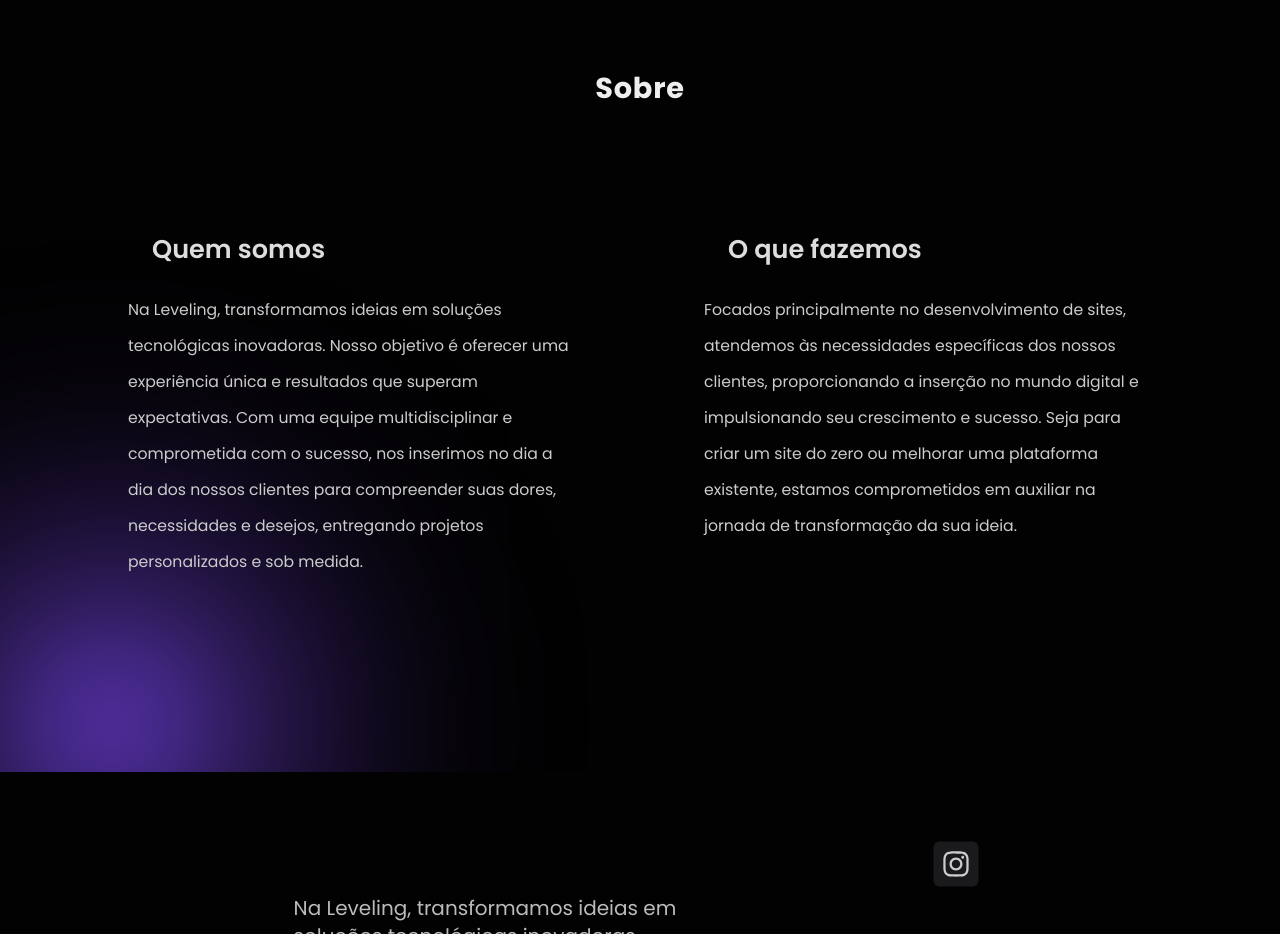
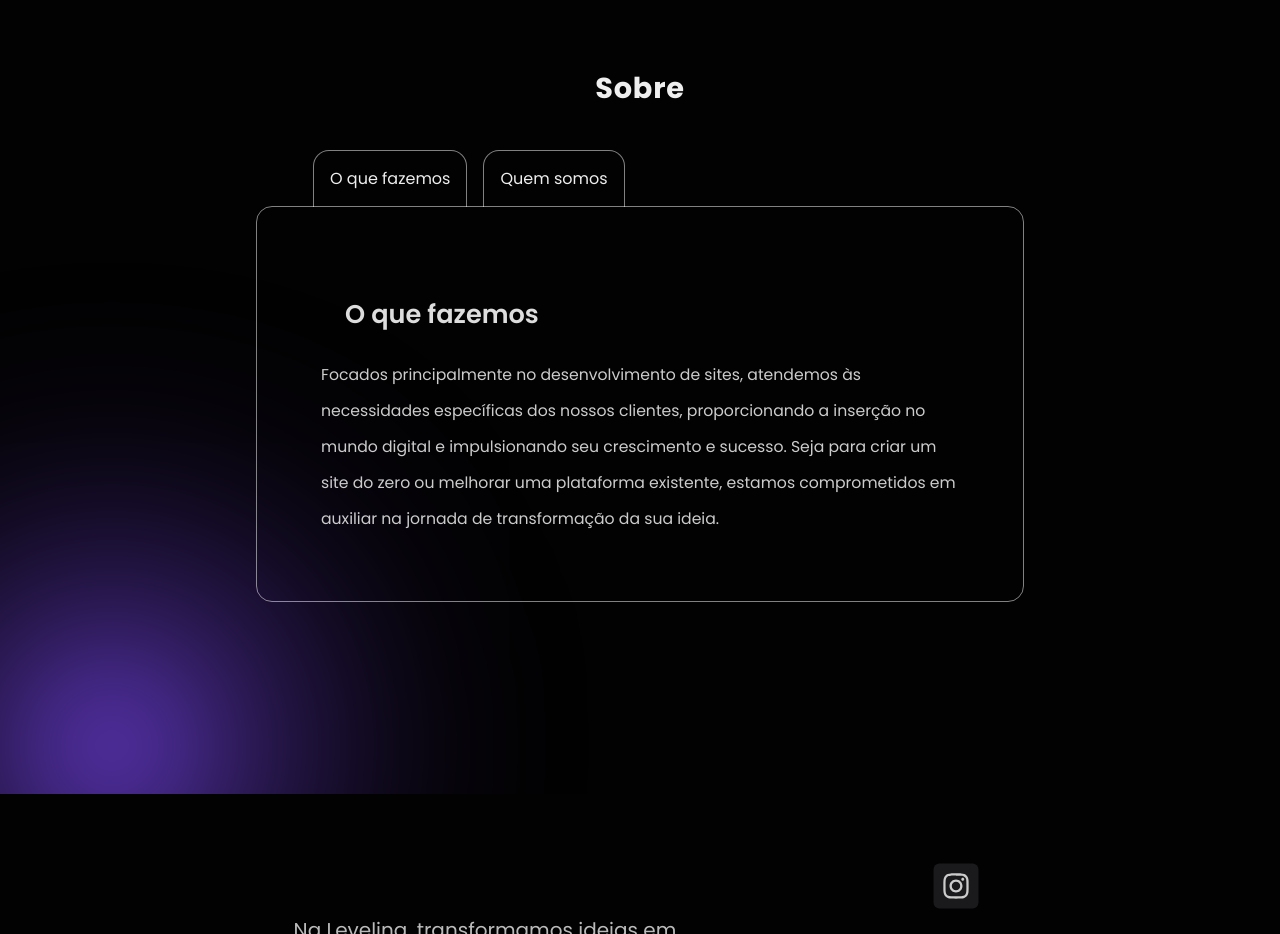
Before and after one commit to RenanlMelo/Leveling, a Next.js app: page / in a window 1280 px wide. Shown: the part 2860-3794 px from the top of the page. Built offline with nearby package versions, Linux system fonts and the light colour scheme.

Commit message:
atualizando sobre e tamanho do footer

```diff
--- a/components/about/About.tsx
+++ b/components/about/About.tsx
@@ -1,4 +1,20 @@
+import { useState } from "react";
+
 export const About = () => {
+  const data1 = {
+    name: "Quem Somos",
+    description:
+      "Na Leveling, transformamos ideias em soluções tecnológicas inovadoras. Nosso objetivo é oferecer uma experiência única e resultados que superam expectativas. Com uma equipe multidisciplinar e comprometida com o sucesso, nos inserimos no dia a dia dos nossos clientes para compreender suas dores, necessidades e desejos, entregando projetos personalizados e sob medida.",
+  };
+
+  const data2 = {
+    name: "O que fazemos",
+    description:
+      "Focados principalmente no desenvolvimento de sites, atendemos às necessidades específicas dos nossos clientes, proporcionando a inserção no mundo digital e impulsionando seu crescimento e sucesso. Seja para criar um site do zero ou melhorar uma plataforma existente, estamos comprometidos em auxiliar na jornada de transformação da sua ideia.",
+  };
+
+  const [toggle, setToggle] = useState(false);
+
   return (
     <>
       <section
@@ -8,32 +24,21 @@
         <h2 className="text-[#eee] text-[2.25vw] font-bold tracking-wide mb-24">
           Sobre
         </h2>
-        <div className="grid grid-cols-2 justify-center items-center px-[10vw] gap-x-32">
-          <div className="flex flex-col justify-start items-start h-full">
+        <div className="flex justify-center items-center px-[20vw] gap-x-32">
+          <div className="flex flex-col justify-start items-start h-full border border-white/50 p-16 rounded-2xl relative">
+            <div className="absolute top-0 left-10 -translate-y-full flex gap-x-4 p-4 pb-0">
+              <button onClick={() => setToggle(!toggle)} className="p-4 border border-b-0 border-white/50 rounded-2xl rounded-b-none text-[#eee]">
+                O que fazemos
+              </button>
+              <button onClick={() => setToggle(!toggle)} className="p-4 border border-b-0 border-white/50 rounded-2xl rounded-b-none text-[#eee]">
+                Quem somos
+              </button>
+            </div>
             <h3 className="text-[#ddd] text-[2vw] font-semibold whitespace-nowrap p-6">
-              Quem somos
+              {toggle ? data1.name : data2.name}
             </h3>
             <p className="text-[calc(.6vw+8px)] leading-9 text-[#ccc]">
-              Na Leveling, transformamos ideias em soluções tecnológicas
-              inovadoras. Nosso objetivo é oferecer uma experiência única e
-              resultados que superam expectativas. Com uma equipe
-              multidisciplinar e comprometida com o sucesso, nos inserimos no
-              dia a dia dos nossos clientes para compreender suas dores,
-              necessidades e desejos, entregando projetos personalizados e sob
-              medida.{" "}
-            </p>
-          </div>
-          <div className="flex flex-col justify-start items-start h-full">
-            <h3 className="text-[#ddd] text-[2vw] font-semibold whitespace-nowrap p-6">
-              O que fazemos
-            </h3>
-            <p className="text-[calc(.6vw+8px)] leading-9 text-[#ccc]">
-              Focados principalmente no desenvolvimento de sites, atendemos às
-              necessidades específicas dos nossos clientes, proporcionando a
-              inserção no mundo digital e impulsionando seu crescimento e
-              sucesso. Seja para criar um site do zero ou melhorar uma
-              plataforma existente, estamos comprometidos em auxiliar na jornada
-              de transformação da sua ideia.{" "}
+              {toggle ? data1.description : data2.description}
             </p>
           </div>
         </div>
--- a/components/footer/Footer.tsx
+++ b/components/footer/Footer.tsx
@@ -4,7 +4,7 @@
 export const Footer = () => {
   return (
     <>
-      <footer className="flex justify-evenly items-center w-[100vw] h-96 mt-24 bg-[#020202] z-20 px-[5vw] py-[5vh]">
+      <footer className="flex justify-evenly items-center h-96 mt-24 bg-[#020202] z-20 px-[5vw] py-[5vh]">
         {/* <Image
           src="/watermark.png"
           alt="Marca d'água"
```
